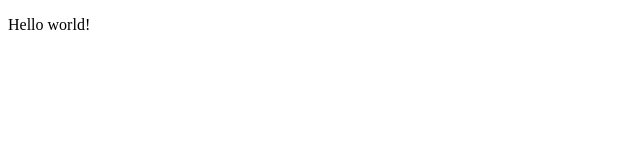
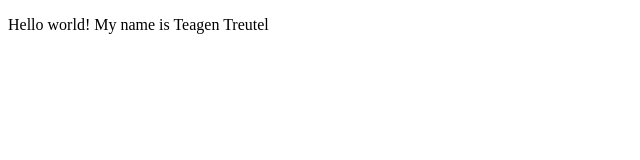
Before and after one commit to UWttreutel/UWttreutel.github.io, a plain HTML site: page index.html in a window 1280 px wide. Shown: the whole page, without its empty margins (0-640 px from the left). Drawn offline with Linux system fonts and the light colour scheme.

Commit message:
index.html

```diff
--- a/index.html
+++ b/index.html
@@ -9,6 +9,6 @@
 <script src=""></script>
 <!--- Code above this line will not be displayed on the browser -->
 <body>
-<p> Hello world! </p>
+<p> Hello world! My name is Teagen Treutel</p>
 </body>
 </html>
```
